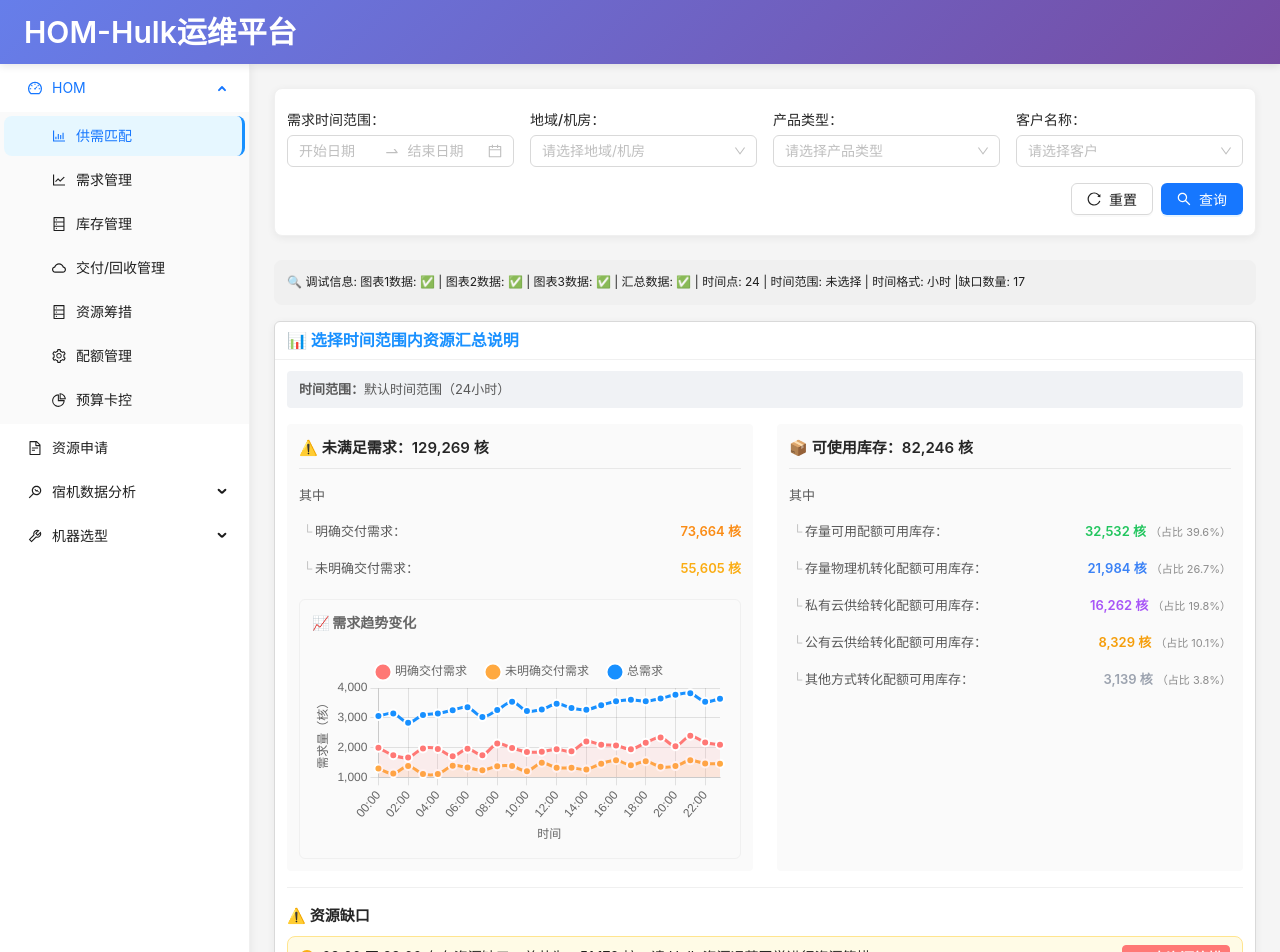
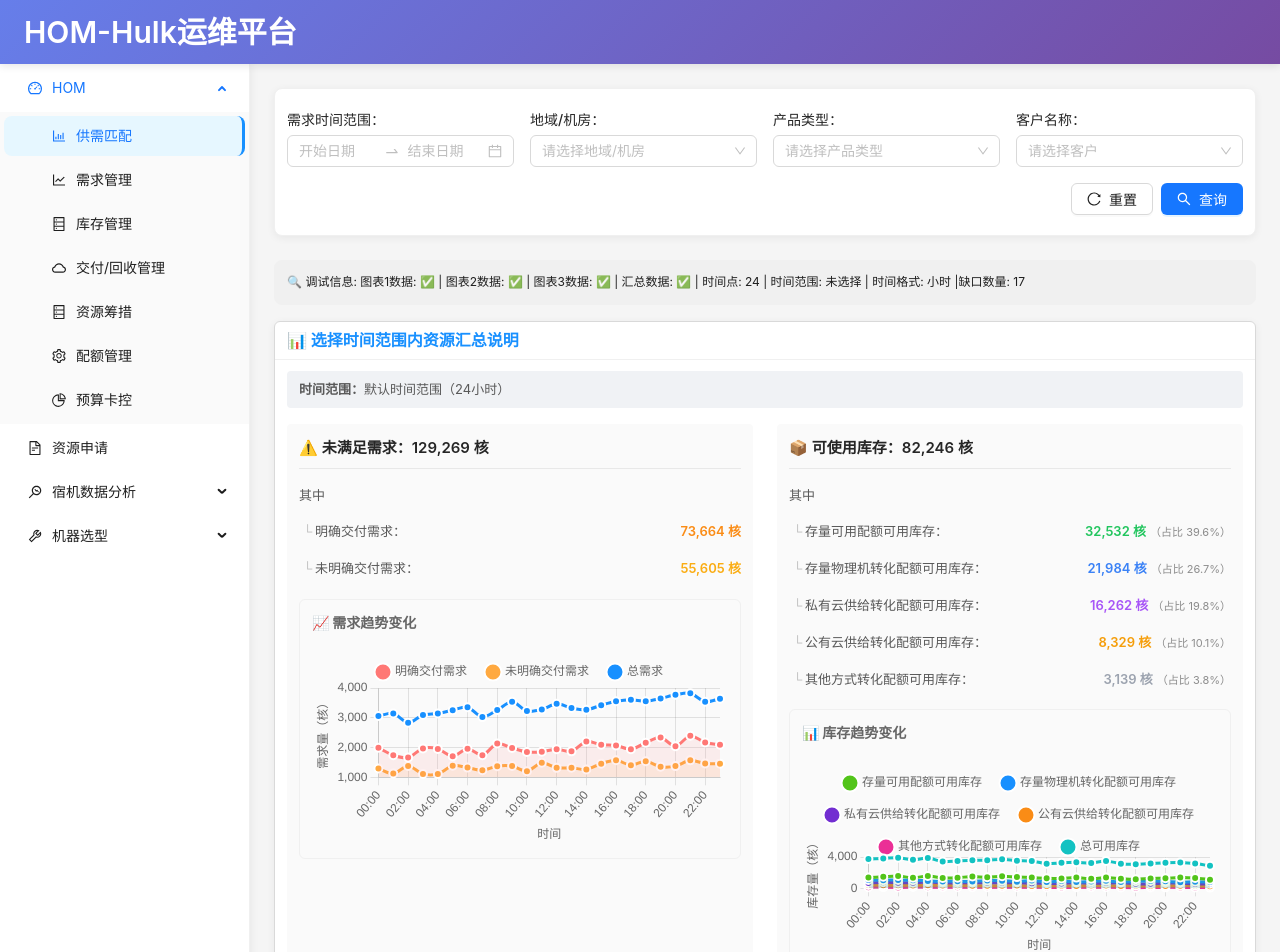
Before and after one commit to tasyskybenjamin/hulk_F1, a React (Create React App) app: page / in a window 1280 px wide. Shown: the top 952 px of the page. Built offline with nearby package versions, Linux system fonts and the light colour scheme; the HTML template or start-up script is replaced by a standard one.

Commit message:
📊 添加库存趋势变化图 - 在汇总面板中展示各类库存的趋势变化

```diff
--- a/src/App.js
+++ b/src/App.js
@@ -271,6 +271,7 @@ function App() {
               summary={chartData.summary}
               filters={filters}
               demandTrendData={chartData.demandTrend}
+              inventoryTrendData={chartData.inventoryTrend}
               onNavigateToResourceProcurement={() => {
                 setSelectedKey('resource-procurement');
                 console.log('跳转到资源筹措页面');
--- /dev/null
+++ b/src/components/InventoryTrendChart.js
@@ -0,0 +1,186 @@
+import React from 'react';
+import {
+  Chart as ChartJS,
+  CategoryScale,
+  LinearScale,
+  PointElement,
+  LineElement,
+  Title,
+  Tooltip,
+  Legend,
+  Filler
+} from 'chart.js';
+import { Line } from 'react-chartjs-2';
+
+ChartJS.register(
+  CategoryScale,
+  LinearScale,
+  PointElement,
+  LineElement,
+  Title,
+  Tooltip,
+  Legend,
+  Filler
+);
+
+const InventoryTrendChart = ({ data }) => {
+  if (!data) {
+    return <div>暂无数据</div>;
+  }
+
+  const options = {
+    responsive: true,
+    maintainAspectRatio: false,
+    plugins: {
+      legend: {
+        position: 'top',
+        labels: {
+          usePointStyle: true,
+          padding: 20,
+          font: {
+            size: 12
+          }
+        }
+      },
+      tooltip: {
+        mode: 'index',
+        intersect: false,
+        callbacks: {
+          label: function(context) {
+            return `${context.dataset.label}: ${context.parsed.y.toLocaleString()} 核`;
+          }
+        }
+      }
+    },
+    scales: {
+      x: {
+        display: true,
+        title: {
+          display: true,
+          text: '时间',
+          font: {
+            size: 12
+          }
+        },
+        grid: {
+          display: true,
+          color: 'rgba(0, 0, 0, 0.1)'
+        }
+      },
+      y: {
+        display: true,
+        title: {
+          display: true,
+          text: '库存量（核）',
+          font: {
+            size: 12
+          }
+        },
+        grid: {
+          display: true,
+          color: 'rgba(0, 0, 0, 0.1)'
+        },
+        ticks: {
+          callback: function(value) {
+            return value.toLocaleString();
+          }
+        }
+      }
+    },
+    interaction: {
+      mode: 'nearest',
+      axis: 'x',
+      intersect: false
+    },
+    elements: {
+      point: {
+        radius: 4,
+        hoverRadius: 6
+      },
+      line: {
+        tension: 0.3
+      }
+    }
+  };
+
+  const chartData = {
+    labels: data.labels,
+    datasets: [
+      {
+        label: '存量可用配额可用库存',
+        data: data.stockQuota,
+        borderColor: '#52c41a',
+        backgroundColor: 'rgba(82, 196, 26, 0.1)',
+        fill: true,
+        tension: 0.3,
+        pointBackgroundColor: '#52c41a',
+        pointBorderColor: '#fff',
+        pointBorderWidth: 2
+      },
+      {
+        label: '存量物理机转化配额可用库存',
+        data: data.stockMachine,
+        borderColor: '#1890ff',
+        backgroundColor: 'rgba(24, 144, 255, 0.1)',
+        fill: true,
+        tension: 0.3,
+        pointBackgroundColor: '#1890ff',
+        pointBorderColor: '#fff',
+        pointBorderWidth: 2
+      },
+      {
+        label: '私有云供给转化配额可用库存',
+        data: data.privateCloud,
+        borderColor: '#722ed1',
+        backgroundColor: 'rgba(114, 46, 209, 0.1)',
+        fill: true,
+        tension: 0.3,
+        pointBackgroundColor: '#722ed1',
+        pointBorderColor: '#fff',
+        pointBorderWidth: 2
+      },
+      {
+        label: '公有云供给转化配额可用库存',
+        data: data.publicCloud,
+        borderColor: '#fa8c16',
+        backgroundColor: 'rgba(250, 140, 22, 0.1)',
+        fill: true,
+        tension: 0.3,
+        pointBackgroundColor: '#fa8c16',
+        pointBorderColor: '#fff',
+        pointBorderWidth: 2
+      },
+      {
+        label: '其他方式转化配额可用库存',
+        data: data.otherSupply,
+        borderColor: '#eb2f96',
+        backgroundColor: 'rgba(235, 47, 150, 0.1)',
+        fill: true,
+        tension: 0.3,
+        pointBackgroundColor: '#eb2f96',
+        pointBorderColor: '#fff',
+        pointBorderWidth: 2
+      },
+      {
+        label: '总可用库存',
+        data: data.totalInventory,
+        borderColor: '#13c2c2',
+        backgroundColor: 'rgba(19, 194, 194, 0.1)',
+        fill: false,
+        tension: 0.3,
+        pointBackgroundColor: '#13c2c2',
+        pointBorderColor: '#fff',
+        pointBorderWidth: 2,
+        borderWidth: 3
+      }
+    ]
+  };
+
+  return (
+    <div style={{ width: '100%', height: '100%' }}>
+      <Line data={chartData} options={options} />
+    </div>
+  );
+};
+
+export default InventoryTrendChart;
--- a/src/components/SummaryPanel.js
+++ b/src/components/SummaryPanel.js
@@ -2,9 +2,10 @@ import React from 'react';
 import { Card, Row, Col, Divider, Alert, Button } from 'antd';
 import { ArrowRightOutlined } from '@ant-design/icons';
 import DemandTrendChart from './DemandTrendChart';
+import InventoryTrendChart from './InventoryTrendChart';
 import './SummaryPanel.css';
 
-const SummaryPanel = ({ summary, filters, onNavigateToResourceProcurement, demandTrendData }) => {
+const SummaryPanel = ({ summary, filters, onNavigateToResourceProcurement, demandTrendData, inventoryTrendData }) => {
   if (!summary) {
     return null;
   }
@@ -139,6 +140,29 @@ const SummaryPanel = ({ summary, filters, onNavigateToResourceProcurement, deman
                    </span>
                  </div>
                </div>
+
+               {/* 库存趋势图 */}
+               {inventoryTrendData && (
+                 <div style={{
+                   marginTop: '16px',
+                   padding: '12px',
+                   border: '1px solid #f0f0f0',
+                   borderRadius: '6px',
+                   backgroundColor: '#fafafa'
+                 }}>
+                   <div style={{
+                     fontSize: '14px',
+                     fontWeight: 'bold',
+                     marginBottom: '12px',
+                     color: '#666'
+                   }}>
+                     📊 库存趋势变化
+                   </div>
+                   <div style={{ height: '200px' }}>
+                     <InventoryTrendChart data={inventoryTrendData} />
+                   </div>
+                 </div>
+               )}
              </div>
            </Col>
         </Row>
--- a/src/services/dataService.js
+++ b/src/services/dataService.js
@@ -348,11 +348,23 @@ const generateMockData = (filters) => {
     })
   };
 
+  // 生成库存趋势数据
+  const inventoryTrendData = {
+    labels,
+    stockQuota: stockQuotaRemaining, // 存量可用配额可用库存
+    stockMachine: stockMachineConversion, // 存量物理机转化配额可用库存
+    privateCloud: privateCloudSupply, // 私有云供给转化配额可用库存
+    publicCloud: publicCloudSupply, // 公有云供给转化配额可用库存
+    otherSupply: otherSupply, // 其他方式转化配额可用库存
+    totalInventory: totalAvailableInventory // 总可用库存
+  };
+
   return {
     inventoryDemand: inventoryDemandData,
     fulfilled: fulfilledData,
     resourceGapTrend: resourceGapTrendData,
     demandTrend: demandTrendData,
+    inventoryTrend: inventoryTrendData,
     summary: calculateSummary()
   };
 };
```
Lines whose indentation alone changed are shown as unchanged.
